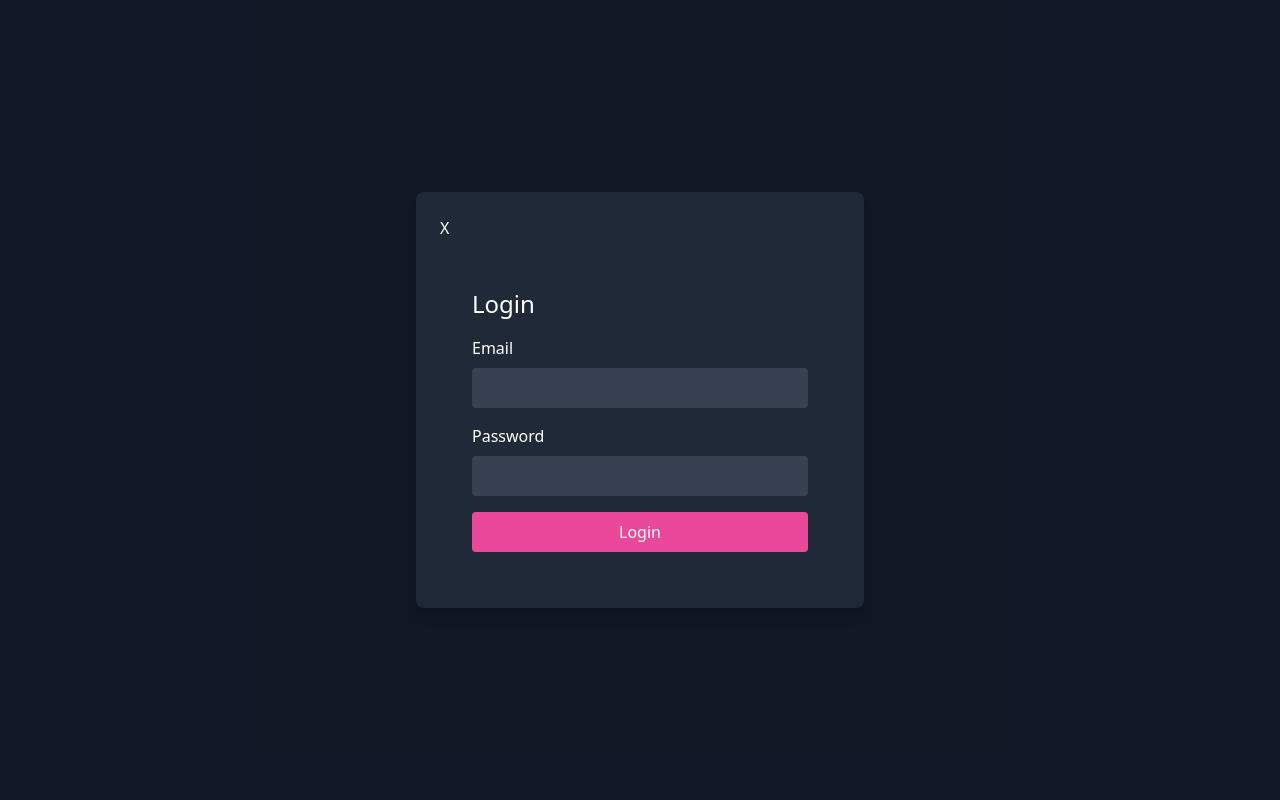
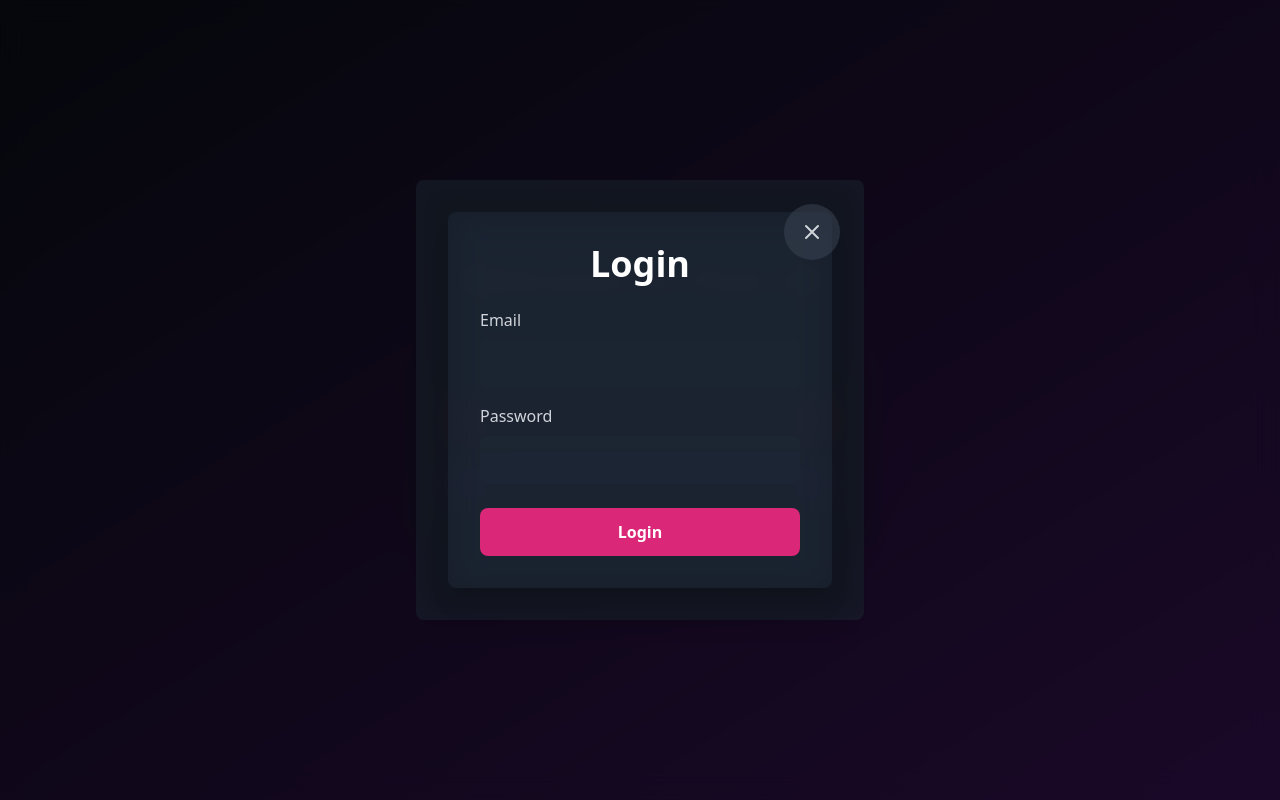
Before and after one commit to Traves-Theberge/chat_ui, a Next.js app: page / in a window 1280 px wide. Both pictures are taken after a click on the button "Login". Built offline with nearby package versions, Linux system fonts and the light colour scheme; no server answers.

Commit message:
updated.

```diff
--- a/package.json
+++ b/package.json
@@ -11,10 +11,12 @@
   "dependencies": {
     "@mistralai/mistralai": "^0.5.0",
     "@supabase/supabase-js": "^2.44.4",
+    "framer-motion": "^11.3.19",
     "lodash": "^4.17.21",
     "next": "^14.2.5",
     "openai": "^4.53.2",
     "react": "^18.3.1",
+
     "react-dom": "^18.3.1",
     "react-toastify": "^10.0.5",
     "react-window": "^1.8.10",
--- a/src/app/chat/ModalComponent.jsx
+++ b/src/app/chat/ModalComponent.jsx
@@ -1,29 +1,54 @@
 "use client";
 
 // Import useState hook from React
-import { useState } from 'react';
+import { useState, useEffect } from 'react';
 
-const ModalComponent = () => {
-  // State to manage the modal's open/close status
-  const [isOpen, setIsOpen] = useState(false);
+const ModalComponent = ({ isOpen, onClose, onSubmit, children }) => {
+  const [isClosing, setIsClosing] = useState(false);
 
-  // Function to toggle the modal's open/close status
-  const toggleModal = () => {
-    setIsOpen(!isOpen);
+  useEffect(() => {
+    if (!isOpen) {
+      setIsClosing(false);
+    }
+  }, [isOpen]);
+
+  useEffect(() => {
+    const handleKeyDown = (event) => {
+      if (event.key === 'Enter' && isOpen) {
+        onSubmit();
+      }
+    };
+
+    document.addEventListener('keydown', handleKeyDown);
+
+    return () => {
+      document.removeEventListener('keydown', handleKeyDown);
+    };
+  }, [isOpen, onSubmit]);
+
+  if (!isOpen && !isClosing) return null;
+
+  const closeModal = () => {
+    setIsClosing(true);
+    setTimeout(onClose, 300); // Match this with the CSS transition time
   };
 
   return (
-    <div>
-      {/* Button to toggle the modal */}
-      <button onClick={toggleModal}>Toggle Modal</button>
-      {isOpen && (
-        <div className="modal">
-          {/* Modal content */}
-          <p>This is a modal</p>
-          {/* Button to close the modal */}
-          <button onClick={toggleModal}>Close</button>
+    <div className={`fixed inset-0 z-50 flex items-center justify-center p-4 transition-opacity duration-300 ${isClosing ? 'opacity-0' : 'opacity-100'}`}>
+      <div className="fixed inset-0 bg-gray-800 bg-opacity-50" onClick={closeModal}></div>
+      <div className={`relative bg-gray-700 rounded-lg shadow-xl transition-all duration-300 ${isClosing ? 'scale-95 opacity-0' : 'scale-100 opacity-100'}`} style={{ maxWidth: '90%', width: '500px' }}>
+        <div className="p-6 text-white">
+          {children}
         </div>
-      )}
+        <button
+          onClick={closeModal}
+          className="absolute top-4 right-4 text-gray-300 hover:text-white transition-colors duration-200"
+        >
+          <svg className="w-6 h-6" fill="none" viewBox="0 0 24 24" stroke="currentColor">
+            <path strokeLinecap="round" strokeLinejoin="round" strokeWidth={2} d="M6 18L18 6M6 6l12 12" />
+          </svg>
+        </button>
+      </div>
     </div>
   );
 };
--- a/src/app/chat/page.jsx
+++ b/src/app/chat/page.jsx
@@ -150,7 +150,7 @@ export default function ChatPage() {
         {/* Chat header component */}
         <ChatHeader currentChat={currentChat} model={model} setModel={setModel} />
         {/* Chat messages component */}
-        <ChatMessages messages={messages} />
+        <ChatMessages messages={messages} isLoading={isLoading} />
         {/* Message input component */}
         <MessageInput onSendMessage={handleSendMessage} model={model} />
       </div>
--- a/src/app/page.jsx
+++ b/src/app/page.jsx
@@ -1,77 +1,87 @@
 "use client";
 
-// Import necessary hooks and components
 import { useState, useEffect } from 'react';
 import { useRouter } from 'next/navigation';
+import { motion } from 'framer-motion';
 import AuthModal from '@/components/AuthModal';
 import supabase from '@/utils/supabaseClient';
 
 export default function HomePage() {
-  // State to manage the visibility of login modal
   const [isLoginVisible, setIsLoginVisible] = useState(false);
-  // State to manage the visibility of signup modal
   const [isSignupVisible, setIsSignupVisible] = useState(false);
-  // Router instance from Next.js
   const router = useRouter();
 
-  // Function to close both modals
   const closeModals = () => {
     setIsLoginVisible(false);
     setIsSignupVisible(false);
   };
 
-  // Function to handle successful login
   const handleSuccess = async (email, password) => {
-    // Attempt to sign in with email and password
     const { error } = await supabase.auth.signInWithPassword({ email, password });
     if (error) {
-      // Log error message if there's an error
       console.error('Login error:', error.message);
     } else {
-      // Close modals and redirect to chat page on successful login
       closeModals();
       router.push('/chat');
     }
   };
 
-  // Effect to handle authentication state changes
   useEffect(() => {
-    // Listen for authentication state changes
     const { data: authListener } = supabase.auth.onAuthStateChange(async (event, session) => {
       if (event === 'SIGNED_OUT') {
-        // Redirect to login page on sign out
         router.push('/login');
       } else if (event === 'SIGNED_IN' && session) {
-        // Redirect to chat page on sign in
         router.push('/chat');
       }
     });
 
-    // Cleanup the listener on component unmount
     return () => {
       authListener.subscription.unsubscribe();
     };
-  }, [router]); // Added router to the dependency array
+  }, [router]);
 
   return (
-    <div className="flex items-center justify-center h-screen bg-gray-900 text-white">
-      <div className="w-full max-w-md p-8 bg-gray-800 rounded-lg">
-        <h1 className="text-2xl mb-6 text-center">Welcome to Chatbot</h1>
-        <button
-          className="w-full p-2 bg-pink-500 text-white rounded block text-center"
-          onClick={() => setIsLoginVisible(true)}
+    <motion.div
+      initial={{ opacity: 0 }}
+      animate={{ opacity: 1 }}
+      transition={{ duration: 0.5 }}
+      className="flex items-center justify-center min-h-screen bg-gradient-to-br from-gray-900 to-purple-900 text-white p-4"
+    >
+      <div className="w-full max-w-md">
+        <motion.div
+          initial={{ y: -50, opacity: 0 }}
+          animate={{ y: 0, opacity: 1 }}
+          transition={{ delay: 0.2, duration: 0.5 }}
+          className="text-center mb-8"
         >
-          Login
-        </button>
-        <button
-          className="w-full p-2 bg-pink-500 text-white rounded block text-center mt-4"
-          onClick={() => router.push('/signup')}
+          <h1 className="text-4xl font-bold mb-2">Welcome to Chat UI</h1>
+          <p className="text-gray-300">Your AI-powered conversation companion</p>
+        </motion.div>
+        <motion.div
+          initial={{ y: 50, opacity: 0 }}
+          animate={{ y: 0, opacity: 1 }}
+          transition={{ delay: 0.4, duration: 0.5 }}
+          className="bg-gray-800 bg-opacity-50 backdrop-blur-lg rounded-lg shadow-xl p-8"
         >
-          Sign Up
-        </button>
+          <motion.button
+            whileHover={{ scale: 1.05 }}
+            whileTap={{ scale: 0.95 }}
+            className="w-full p-3 bg-pink-600 text-white rounded-lg font-semibold mb-4 transition duration-300 ease-in-out transform hover:bg-pink-700 focus:outline-none focus:ring-2 focus:ring-pink-500 focus:ring-opacity-50"
+            onClick={() => setIsLoginVisible(true)}
+          >
+            Login
+          </motion.button>
+          <motion.button
+            whileHover={{ scale: 1.05 }}
+            whileTap={{ scale: 0.95 }}
+            className="w-full p-3 bg-purple-600 text-white rounded-lg font-semibold transition duration-300 ease-in-out transform hover:bg-purple-700 focus:outline-none focus:ring-2 focus:ring-purple-500 focus:ring-opacity-50"
+            onClick={() => router.push('/signup')}
+          >
+            Sign Up
+          </motion.button>
+        </motion.div>
       </div>
-      {/* Authentication modal component */}
       <AuthModal isSignup={false} isVisible={isLoginVisible} closeModal={closeModals} onSuccess={handleSuccess} />
-    </div>
+    </motion.div>
   );
 }
--- a/src/components/AuthForm.jsx
+++ b/src/components/AuthForm.jsx
@@ -2,6 +2,7 @@
 
 // Import necessary hooks from React
 import { useState } from 'react';
+import { motion, AnimatePresence } from 'framer-motion';
 
 // AuthForm component definition
 export default function AuthForm({ isSignup, handleSubmit }) {
@@ -12,7 +13,6 @@ export default function AuthForm({ isSignup, handleSubmit }) {
   // State to manage feedback messages
   const [feedback, setFeedback] = useState('');
 
-  // Function to handle form submission
   const onSubmit = async (event) => {
     event.preventDefault(); // Prevent default form submission behavior
     setFeedback(''); // Clear any existing feedback messages
@@ -32,37 +32,82 @@ export default function AuthForm({ isSignup, handleSubmit }) {
     }
   };
 
+  const inputVariants = {
+    hidden: { y: 20, opacity: 0 },
+    visible: { y: 0, opacity: 1, transition: { type: 'spring', stiffness: 300, damping: 20 } }
+  };
+
+  const buttonVariants = {
+    hover: { scale: 1.05 },
+    tap: { scale: 0.95 }
+  };
+
+  const formVariants = {
+    hidden: { opacity: 0, y: 50 },
+    visible: { opacity: 1, y: 0, transition: { duration: 0.5 } },
+    exit: { opacity: 0, y: 50, transition: { duration: 0.5 } }
+  };
+
   return (
-    <div className="bg-gray-800 p-8 rounded-lg w-full max-w-md">
-      <h2 className="text-2xl mb-4">{isSignup ? 'Sign Up' : 'Login'}</h2> {/* Display form title based on isSignup prop */}
-      <form onSubmit={onSubmit}> {/* Form submission handler */}
-        <div className="mb-4">
-          <label htmlFor="email" className="block mb-2">Email</label> {/* Email input label */}
+    <motion.div
+      variants={formVariants}
+      initial="hidden"
+      animate="visible"
+      exit="exit"
+      className="bg-gray-800 bg-opacity-50 backdrop-blur-lg rounded-lg shadow-xl p-8 w-full max-w-md"
+    >
+      <motion.h2
+        initial={{ opacity: 0 }}
+        animate={{ opacity: 1 }}
+        className="text-4xl mb-6 text-white font-bold text-center"
+      >
+        {isSignup ? 'Sign Up' : 'Login'}
+      </motion.h2>
+      <form onSubmit={onSubmit}>
+        <motion.div variants={inputVariants} initial="hidden" animate="visible" className="mb-4">
+          <label htmlFor="email" className="block mb-2 text-gray-300">Email</label>
           <input
             type="email"
             id="email"
             value={email}
-            onChange={(e) => setEmail(e.target.value)} // Update email state on input change
+            onChange={(e) => setEmail(e.target.value)}
             required
-            className="w-full p-2 rounded bg-gray-700 text-white"
+            className="w-full p-3 rounded-lg bg-gray-800 bg-opacity-50 text-white focus:outline-none focus:ring-2 focus:ring-pink-500 transition"
           />
-        </div>
-        <div className="mb-4">
-          <label htmlFor="password" className="block mb-2">Password</label> {/* Password input label */}
+        </motion.div>
+        <motion.div variants={inputVariants} initial="hidden" animate="visible" className="mb-6">
+          <label htmlFor="password" className="block mb-2 text-gray-300">Password</label>
           <input
             type="password"
             id="password"
             value={password}
-            onChange={(e) => setPassword(e.target.value)} // Update password state on input change
+            onChange={(e) => setPassword(e.target.value)}
             required
-            className="w-full p-2 rounded bg-gray-700 text-white"
+            className="w-full p-3 rounded-lg bg-gray-800 bg-opacity-50 text-white focus:outline-none focus:ring-2 focus:ring-pink-500 transition"
           />
-        </div>
-        <button type="submit" className="w-full p-2 bg-pink-500 text-white rounded">
-          {isSignup ? 'Sign Up' : 'Login'} {/* Button text based on isSignup prop */}
-        </button>
+        </motion.div>
+        <motion.button
+          type="submit"
+          variants={buttonVariants}
+          whileHover="hover"
+          whileTap="tap"
+          className="w-full p-3 bg-pink-600 text-white rounded-lg font-semibold transition duration-300 ease-in-out transform hover:bg-pink-700 focus:outline-none focus:ring-2 focus:ring-pink-500 focus:ring-opacity-50"
+        >
+          {isSignup ? 'Sign Up' : 'Login'}
+        </motion.button>
       </form>
-      {feedback && <div className="mt-4 text-red-500">{feedback}</div>} {/* Display feedback message if it exists */}
-    </div>
+      <AnimatePresence>
+        {feedback && (
+          <motion.div
+            initial={{ opacity: 0, y: -10 }}
+            animate={{ opacity: 1, y: 0 }}
+            exit={{ opacity: 0 }}
+            className="mt-4 text-red-500 text-center"
+          >
+            {feedback}
+          </motion.div>
+        )}
+      </AnimatePresence>
+    </motion.div>
   );
 }
--- a/src/components/AuthModal.jsx
+++ b/src/components/AuthModal.jsx
@@ -1,21 +1,58 @@
 "use client"; // Indicates that this file is a client-side module
 
+import { useEffect } from 'react';
+import { motion, AnimatePresence } from 'framer-motion';
 import AuthForm from './AuthForm'; // Import the AuthForm component
 
 // Define the AuthModal component
 export default function AuthModal({ isSignup, isVisible, closeModal, onSuccess }) {
-  // If the modal is not visible, return null (do not render anything)
-  if (!isVisible) return null;
+  useEffect(() => {
+    if (isVisible) {
+      document.body.style.overflow = 'hidden';
+    } else {
+      document.body.style.overflow = 'unset';
+    }
+    return () => {
+      document.body.style.overflow = 'unset';
+    };
+  }, [isVisible]);
 
-  // Render the modal
+  const modalVariants = {
+    hidden: { opacity: 0, scale: 0.8 },
+    visible: { opacity: 1, scale: 1, transition: { duration: 0.3, ease: 'easeOut' } },
+    exit: { opacity: 0, scale: 0.8, transition: { duration: 0.3, ease: 'easeIn' } }
+  };
+
   return (
-    <div className="fixed inset-0 bg-gray-900 bg-opacity-75 flex items-center justify-center z-50 p-4">
-      <div className="bg-gray-800 p-6 rounded-lg shadow-lg w-full max-w-md">
-        {/* Close button for the modal */}
-        <button className="text-white mb-4" onClick={closeModal}>X</button>
-        {/* Render the AuthForm component */}
-        <AuthForm isSignup={isSignup} handleSubmit={onSuccess} />
-      </div>
-    </div>
+    <AnimatePresence>
+      {isVisible && (
+        <motion.div
+          initial={{ opacity: 0 }}
+          animate={{ opacity: 1 }}
+          exit={{ opacity: 0 }}
+          className="fixed inset-0 bg-black bg-opacity-70 backdrop-blur-md flex items-center justify-center z-50 p-6"
+        >
+          <motion.div
+            variants={modalVariants}
+            initial="hidden"
+            animate="visible"
+            exit="exit"
+            className="bg-gray-800 bg-opacity-50 backdrop-blur-lg rounded-lg shadow-xl p-8 w-full max-w-md relative overflow-hidden"
+          >
+            <motion.button
+              className="absolute top-6 right-6 text-gray-300 hover:text-white transition-colors z-10 p-4 rounded-full bg-gray-700 bg-opacity-60 hover:bg-opacity-80 focus:outline-none focus:ring-2 focus:ring-white"
+              onClick={closeModal}
+              whileHover={{ scale: 1.2 }}
+              whileTap={{ scale: 0.8 }}
+            >
+              <svg xmlns="http://www.w3.org/2000/svg" className="h-6 w-6" fill="none" viewBox="0 0 24 24" stroke="currentColor">
+                <path strokeLinecap="round" strokeLinejoin="round" strokeWidth={2} d="M6 18L18 6M6 6l12 12" />
+              </svg>
+            </motion.button>
+            <AuthForm isSignup={isSignup} handleSubmit={onSuccess} />
+          </motion.div>
+        </motion.div>
+      )}
+    </AnimatePresence>
   );
 }
--- a/src/styles/globals.css
+++ b/src/styles/globals.css
@@ -21,3 +21,58 @@ body {
 ::-webkit-scrollbar-thumb:hover {
   @apply bg-gray-500;
 }
+
+.my-custom-modal {
+  max-width: 90%;
+  width: 800px;
+}
+
+.dot-flashing {
+  position: relative;
+  width: 10px;
+  height: 10px;
+  border-radius: 5px;
+  background-color: #fff;
+  color: #fff;
+  animation: dot-flashing 1s infinite linear alternate;
+  animation-delay: 0.5s;
+}
+
+.dot-flashing::before,
+.dot-flashing::after {
+  content: '';
+  display: inline-block;
+  position: absolute;
+  top: 0;
+}
+
+.dot-flashing::before {
+  left: -15px;
+  width: 10px;
+  height: 10px;
+  border-radius: 5px;
+  background-color: #fff;
+  color: #fff;
+  animation: dot-flashing 1s infinite alternate;
+  animation-delay: 0s;
+}
+
+.dot-flashing::after {
+  left: 15px;
+  width: 10px;
+  height: 10px;
+  border-radius: 5px;
+  background-color: #fff;
+  color: #fff;
+  animation: dot-flashing 1s infinite alternate;
+  animation-delay: 1s;
+}
+
+@keyframes dot-flashing {
+  0% {
+    background-color: #fff;
+  }
+  50%, 100% {
+    background-color: rgba(255, 255, 255, 0.2);
+  }
+}
```
Also changed, not shown: src/app/chat/ChatComponent.jsx (+7 -5 lines), src/app/login/page.jsx (+5 -5 lines), src/app/signup/page.jsx (+12 -6 lines), src/components/Sidebar.jsx (+91 -23 lines), 1 other file (tests, documents, lock files or other folders).
